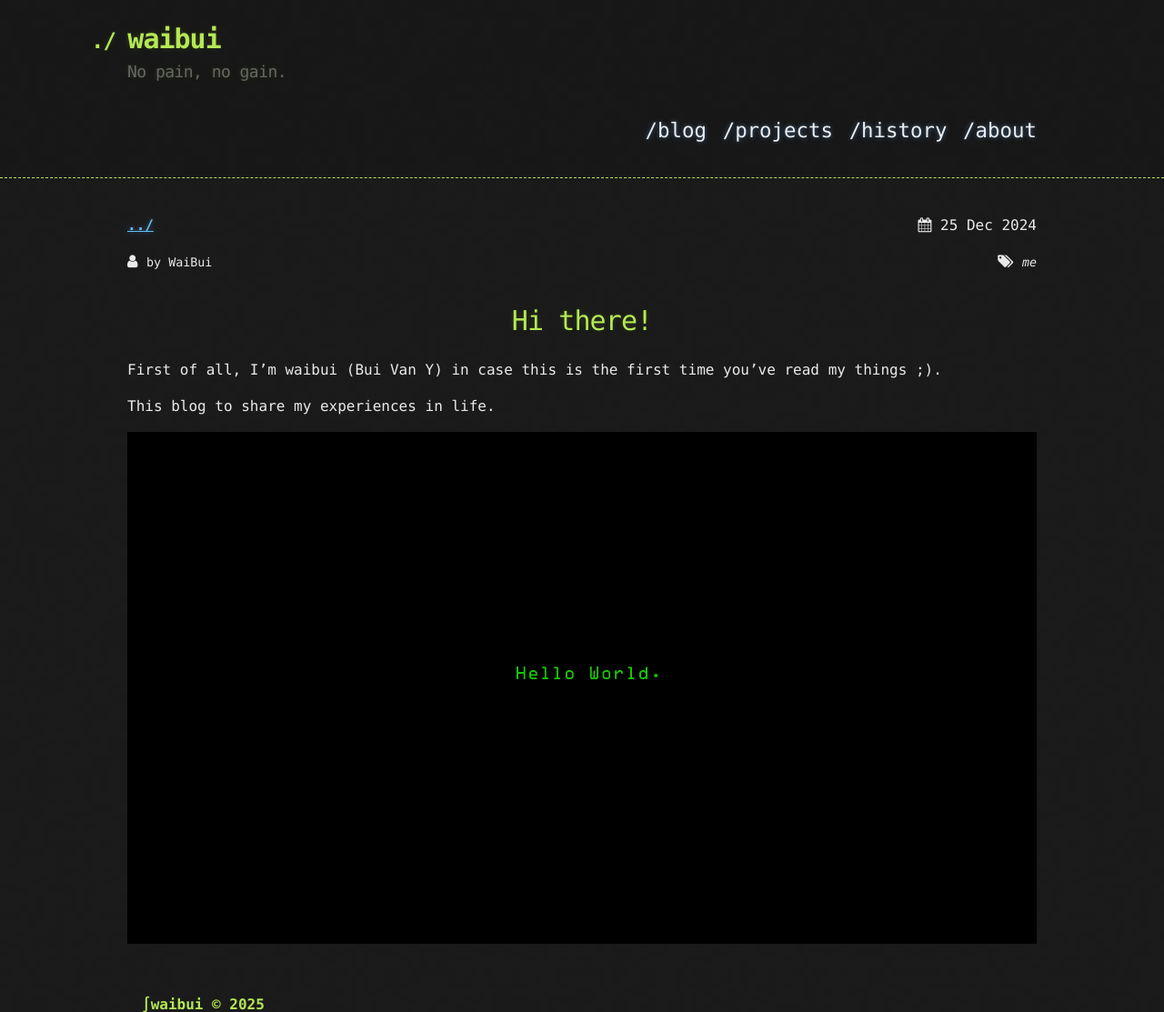
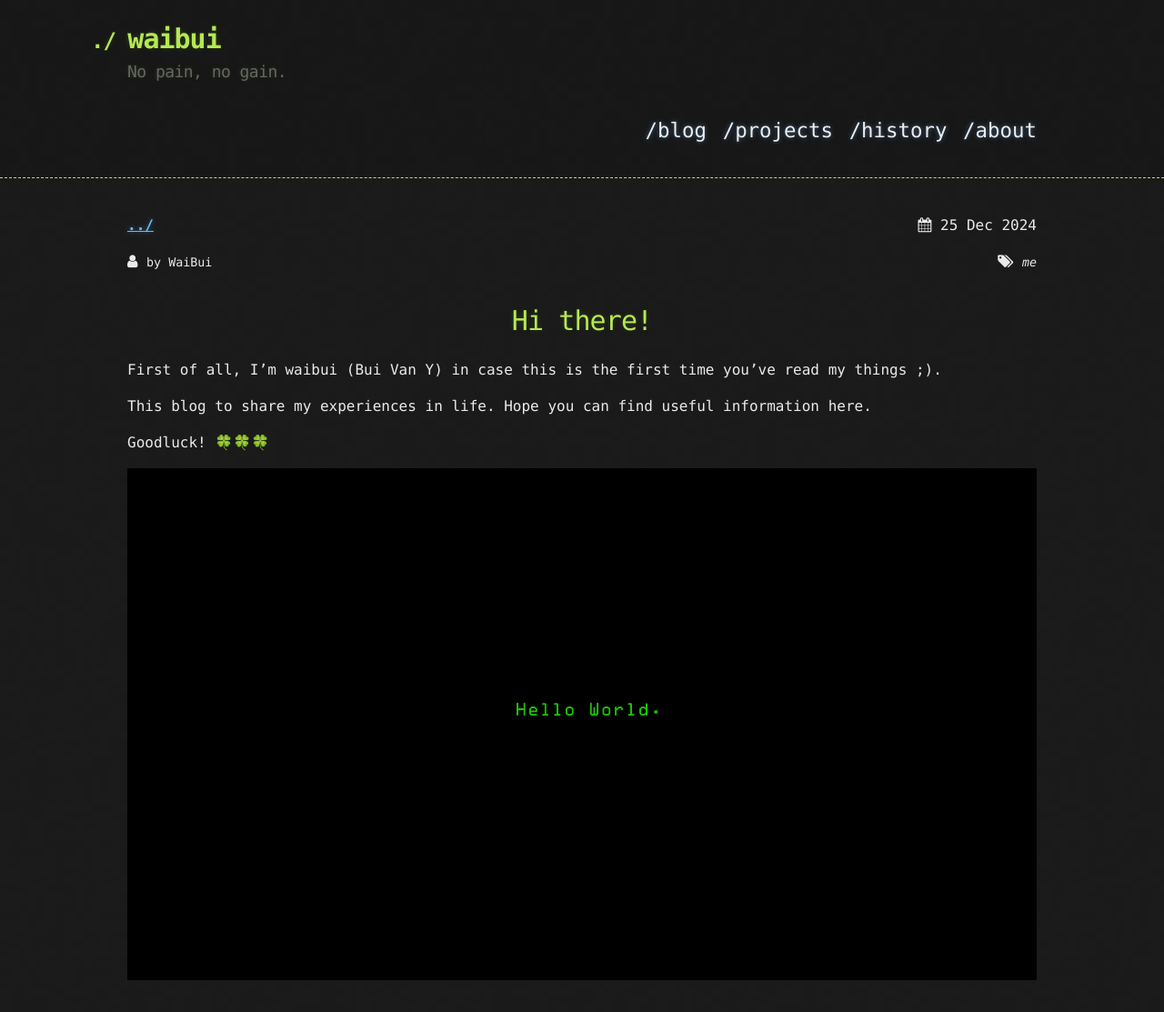
Before and after one commit to waibui/waibui.github.io, a Jekyll site: the page built from _posts/2024-12-25-hello-world.md, in a window 1280 px wide, cut to the strip 0-1113 px from the top of the page. Shown: the whole strip at 91% size. Built offline with Jekyll 4.4.1, drawn with Linux system fonts in a browser that asks for light colours; comment, search, counter and statistics services are not loaded.

Commit message:
update profile

```diff
--- a/_posts/2024-12-25-hello-world.md
+++ b/_posts/2024-12-25-hello-world.md
@@ -12,7 +12,9 @@ tags:
 
 First of all, I’m waibui (Bui Van Y) in case this is the first time you’ve read my things ;).
 
-This blog to share my experiences in life.
+This blog to share my experiences in life. Hope you can find useful information here.
+
+Goodluck! 🍀🍀🍀
 
 ![Hello world](/assets/images/posts/2024-12-25-hello-world/helloworld.png "Hello world")
 
```
